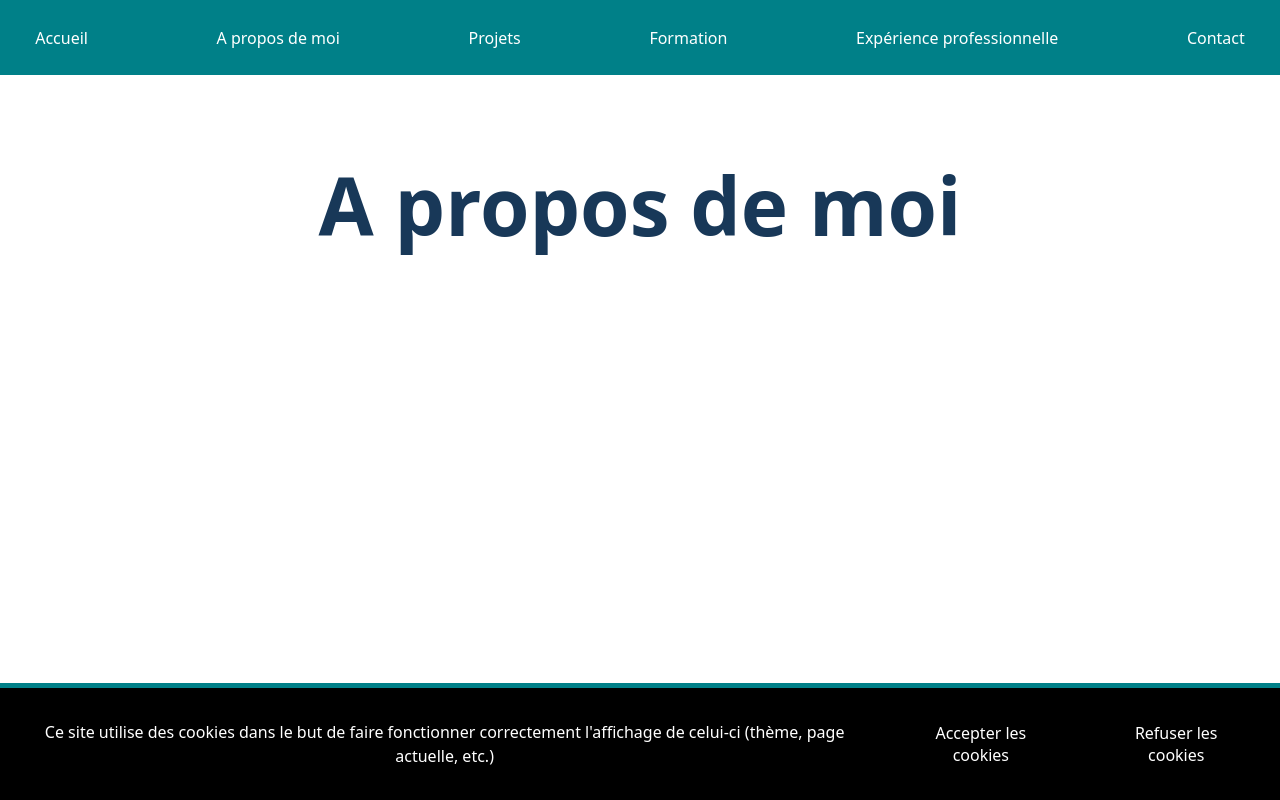
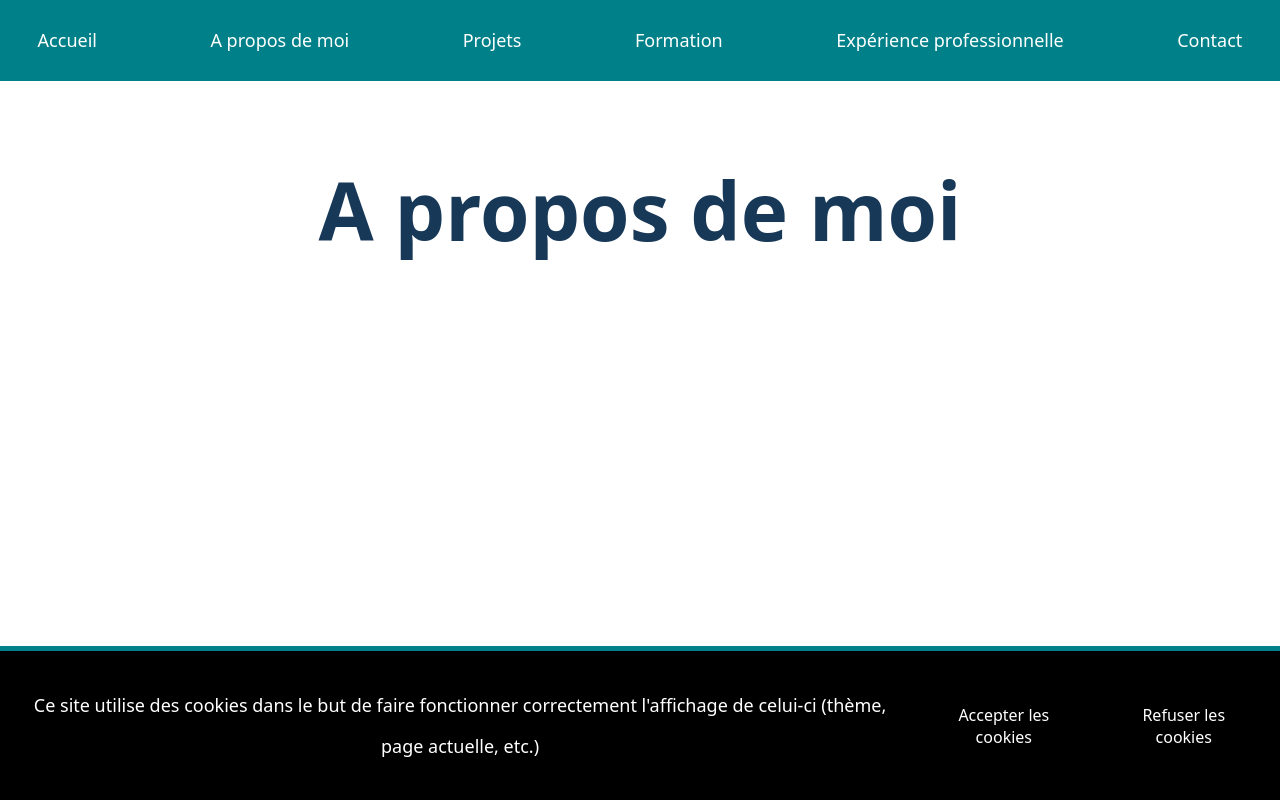
Before and after one commit to StOil-L/lorenzo-portfolio, a React (Vite) app: page /lorenzo-portfolio/aboutme in a window 1280 px wide. Built offline with nearby package versions, Linux system fonts and the light colour scheme.

Commit message:
Tweaked line height for paragraphs and lists + font size for PortfolioHeader component

```diff
--- a/src/stylesheets/index.css
+++ b/src/stylesheets/index.css
@@ -36,6 +36,7 @@
 }
 
 a {
+  font-size: 1.125rem;
   font-weight: 500;
   color: light-dark(var(--light-link-color), var(--dark-link-color));
   text-decoration: inherit;
@@ -47,12 +48,11 @@ a:hover {
 body {
   margin: 0;
   display: flex;
-  /*place-items: center;*/
   min-width: 320px;
   min-height: 100vh;
 }
 
-h1 {
+header h1 {
   font-size: 5rem;
   line-height: 1.1;
 }
@@ -76,6 +76,11 @@ button:focus-visible {
   outline: 4px auto -webkit-focus-ring-color;
 }
 
+p, li {
+  font-size: 1.125rem;
+  line-height: 2.25;
+}
+
 @media (prefers-color-scheme: light) {
   :root {
     --summary-transition-gradient: linear-gradient(var(--light-background-color), var(--dark-text-color));
```
